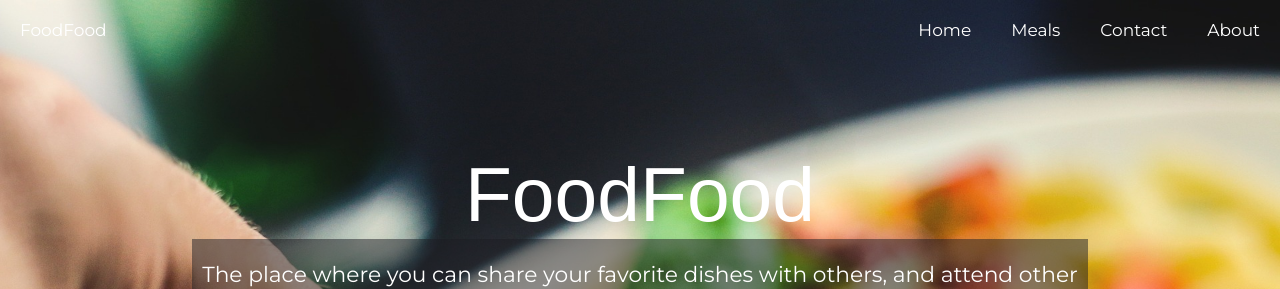
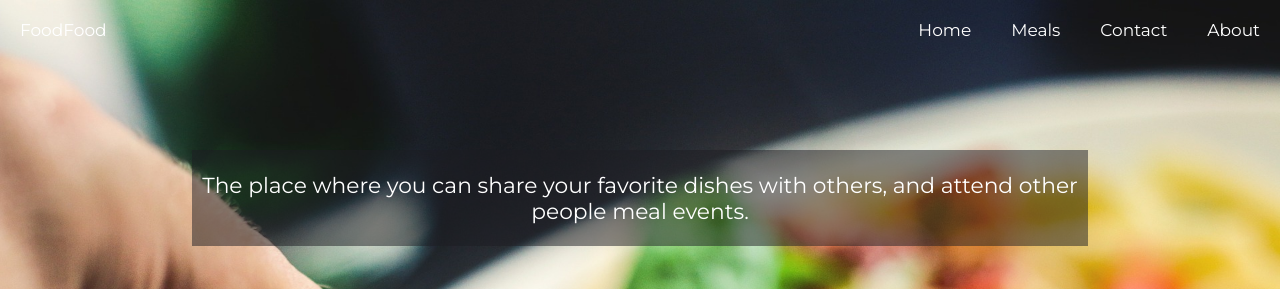
Before and after one commit to Enqira/meal-sharing, a React app: page / in a window 1280 px wide. Shown: the top 289 px of the page. Built offline with nearby package versions, Linux system fonts and the light colour scheme; no server answers.

Commit message:
changes on luminance css

```diff
--- a/src/client/luminance.css
+++ b/src/client/luminance.css
@@ -4,13 +4,14 @@
   /* -webkit-background-clip: text;
   background-clip: text; */
   color: white;
-  font-size: 6vw;
+  font-size: 0vw;
   font-family: "Source Sans Pro", sans-serif;
   animation: reveal 3000ms ease-in-out forwards 200ms,
     glow 3000ms linear infinite 2500ms;
   margin-top: 90px;
   /* margin-bottom: 10px; */
   /* background: rgba(0, 0, 0, 0.1); */
+
   @keyframes reveal {
     80% {
       letter-spacing: 50px;
@@ -21,6 +22,7 @@
     from {
       font-size: 0px;
       /* background-color: rgba(28, 28, 34, 0); */
+      font-size: 0vw;
     }
     to {
       font-size: 6vw;
```
Also changed, not shown: package.json (line endings or trailing spaces).
